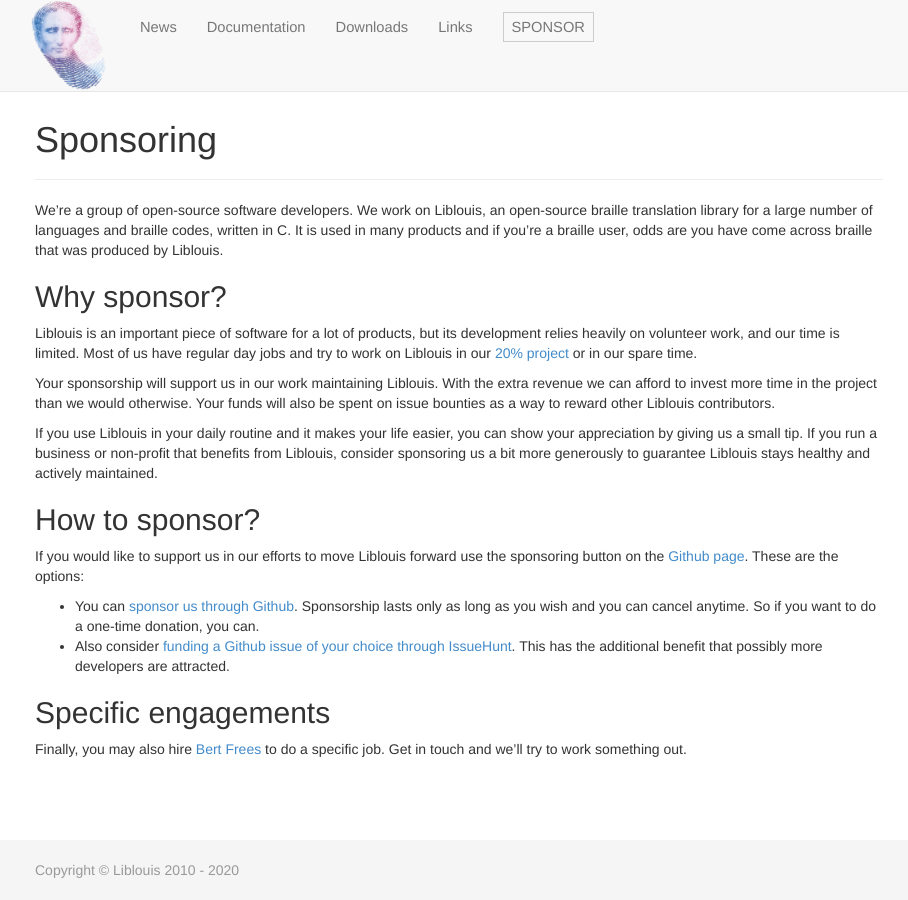
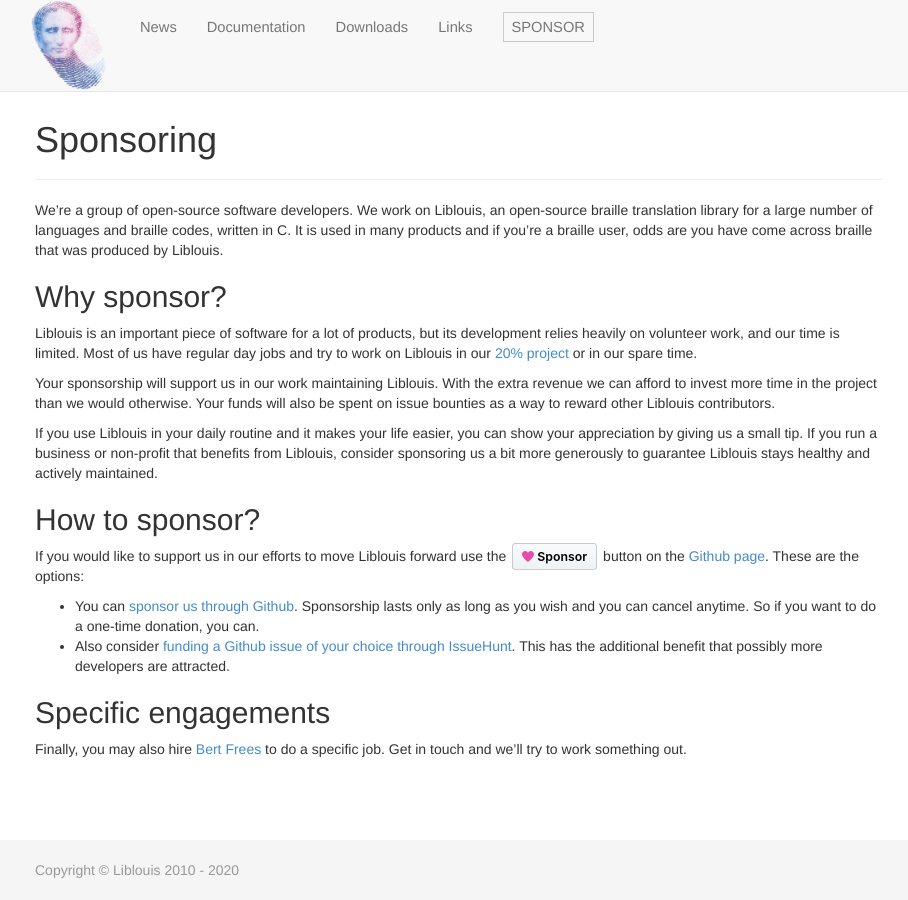
Before and after one commit to liblouis/liblouis.github.io, a Jekyll site: the page built from sponsoring/index.md, in a window 1280 px wide. Shown: the whole page, without its empty margins (35-943 px from the left). Built offline with Jekyll 4.4.1, drawn with Linux system fonts in a browser that asks for light colours.

Commit message:
Under "How to sponsor" show how Github's sponsor button looks

```diff
--- /dev/null
+++ b/_includes/sponsor-button.html
@@ -0,0 +1 @@
+<span class="github-sponsoring-button"><svg version="1.1" viewBox="0 0 12 16" width="12" height="16" aria-hidden="true"><path fill-rule="evenodd" d="M8.727 3C7.091 3 6.001 4.65 6.001 4.65S4.909 3 3.273 3C1.636 3 0 4.1 0 6.3 0 9.6 6 14 6 14s6-4.4 6-7.7C12 4.1 10.364 3 8.727 3z"></path></svg> Sponsor</span>
--- a/css/base.scss
+++ b/css/base.scss
@@ -1,5 +1,7 @@
 ---
 ---
+
+@import "sponsor-button.css";
 
 body {
 	padding-top: 70px;
--- /dev/null
+++ b/css/sponsor-button.scss
@@ -0,0 +1,24 @@
+---
+---
+
+.github-sponsoring-button {
+	padding: 5px 9px;
+	margin: 0 2px;
+	color: black;
+	background: linear-gradient(-180deg,#fafbfc,#eff3f6 90%);
+	border: 1px solid rgba(27,31,35,.2);
+	border-radius: .25em;
+	font-size: 88%;
+	font-weight: 600;
+	font-family: -apple-system,BlinkMacSystemFont,Segoe UI,Helvetica,Arial,sans-serif,Apple Color Emoji,Segoe UI Emoji;
+	/*&:hover,
+	&:focus {
+		text-decoration: none;
+		color: black;
+		background: linear-gradient(-180deg,#f0f3f6,#e6ebf1 90%);
+	}*/
+	& > svg {
+		fill: #ea4aaa;
+		vertical-align: text-bottom;
+	}
+}
--- a/sponsoring/index.md
+++ b/sponsoring/index.md
@@ -30,8 +30,9 @@
 ## How to sponsor?
 
 If you would like to support us in our efforts to move Liblouis
-forward use the sponsoring button on the [Github
-page](https://github.com/liblouis/liblouis). These are the options:
+forward use the {% include sponsor-button.html %} button on the
+[Github page](https://github.com/liblouis/liblouis). These are the
+options:
 - You can [sponsor us through
   Github](https://github.com/sponsors/bertfrees). Sponsorship
   lasts only as long as you wish and you can cancel anytime. So if you
```
